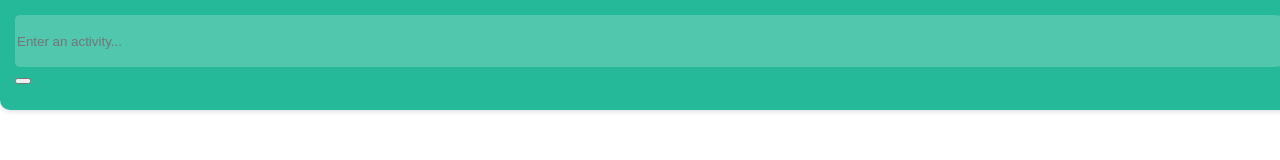
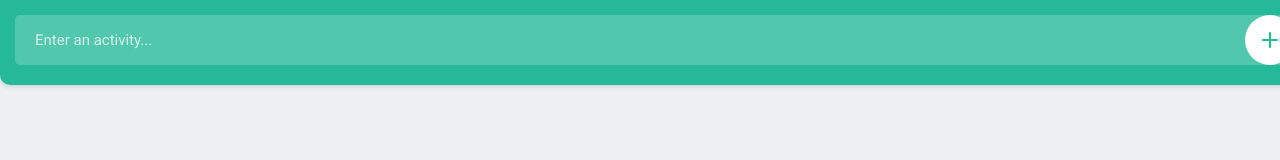
Before and after one commit to parkhomenkotetyana/todolist, a plain HTML site: page index.html in a window 1280 px wide. Drawn offline with Linux system fonts and the light colour scheme.

Commit message:
Work on header

```diff
--- a/index.html
+++ b/index.html
@@ -4,12 +4,21 @@
     <meta charset="utf-8">
 	<title>To-do list</title>
 
+	<link href="https://fonts.googleapis.com/css?family=Roboto:400,500,700" rel="stylesheet">
+
 	<link rel="stylesheet" type="text/css" href="resources/css/style.css">
   </head>
   <body>
     <header>
-	  <input type="text" placeholder="Enter an activity...">
-	  <button></button>
+	  <input type="text" placeholder="Enter an activity..." id="item">
+	  <button id="add">
+		<svg version="1.1" id="Layer_1" xmlns="http://www.w3.org/2000/svg" xmlns:xlink="http://www.w3.org/1999/xlink" x="0px" y="0px"
+	 viewBox="0 0 16 16" style="enable-background:new 0 0 16 16;" xml:space="preserve">
+<g>
+	<path class="fill" d="M16,8c0,0.5-0.5,1-1,1H9v6c0,0.5-0.5,1-1,1s-1-0.5-1-1V9H1C0.5,9,0,8.5,0,8s0.5-1,1-1h6V1c0-0.5,0.5-1,1-1
+			s1,0.5,1,1v6h6C15.5,7,16,7.5,16,8z"/>
+</g></svg>
+	  </button>
 	</header>
 
   </body>
--- a/resources/css/style.css
+++ b/resources/css/style.css
@@ -1,8 +1,16 @@
 @charset "UTF-8";
+
+body {
+	background:#edf0f1;
+}
+
+body, input, button {
+	font-family:'Roboto', sans-serif;
+}
 
 header {
 	width:100%;
-	height:80px;
+	height:55px;
 	position:fixed;
 	padding:15px;
 	top:0;
@@ -18,6 +26,11 @@ header input {
 	width:100%;
 	height:50px;
 	float:left;
+	color:#fff;
+	font-size:15px;
+	font-weight:400;
+	text-indent:20px;
+	padding:0 60px 0 0;
 	background:rgba(255,255,255,0.2);
 	border-top-left-radius:5px;
 	border-bottom-left-radius:5px;
@@ -33,3 +46,54 @@ header input {
 	-o-appearance:none;
 	appearance:none;
 }
+
+header input::-webkit-input-placeholder {
+	color:rgba(255,255,255,0.75);
+}
+
+header input:-moz-input-placeholder {
+	color:rgba(255,255,255,0.75);
+}
+
+header input::-moz-input-placeholder {
+	color:rgba(255,255,255,0.75);
+}
+
+header input:-ms-input-placeholder {
+	color:rgba(255,255,255,0.75);
+}
+
+header button {
+	width:50px;
+	height:50px;
+	position:absolute;
+	top:15px;
+	right:15px;
+	z-index:2;
+	border-radius:25px;
+	background:#fff;
+	border:0;
+	box-shadow:none;
+	outline:none;
+	cursor:pointer;
+
+
+	-webkit-appearance:none;
+	-moz-appearance:none;
+	-ms-appearance:none;
+	-o-appearance:none;
+	appearance:none;
+}
+
+header button svg {
+	width:16px;
+	height:16px;
+	position:absolute;
+	top:50%;
+	left:50%;
+	margin:-8px 0 0 -8px;
+}
+
+header button svg .fill {
+	fill:#25b99a;
+}
```
